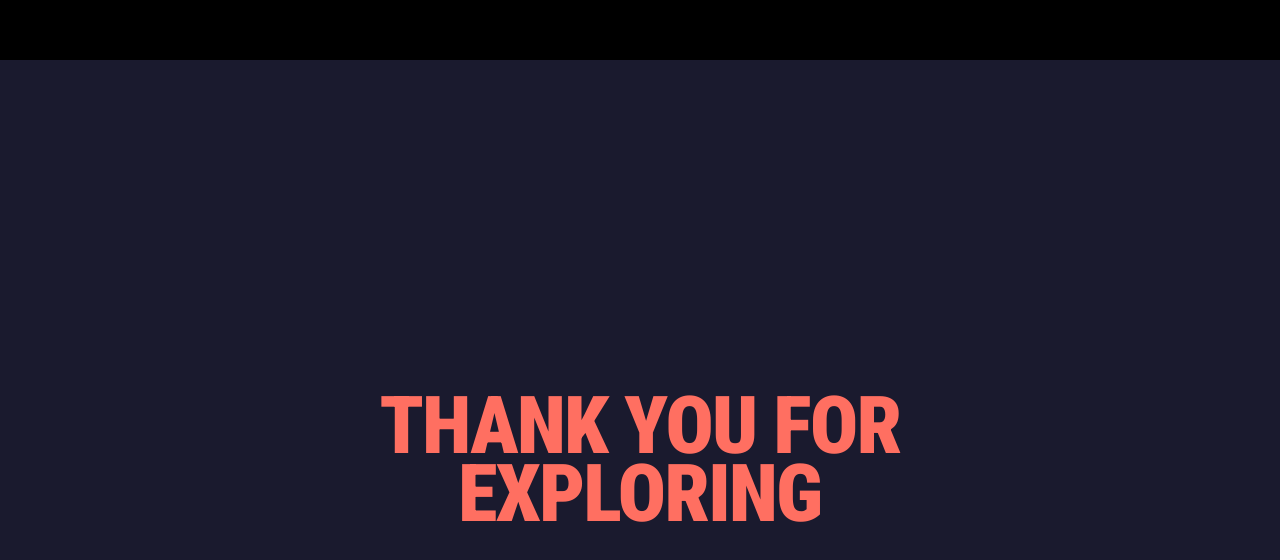
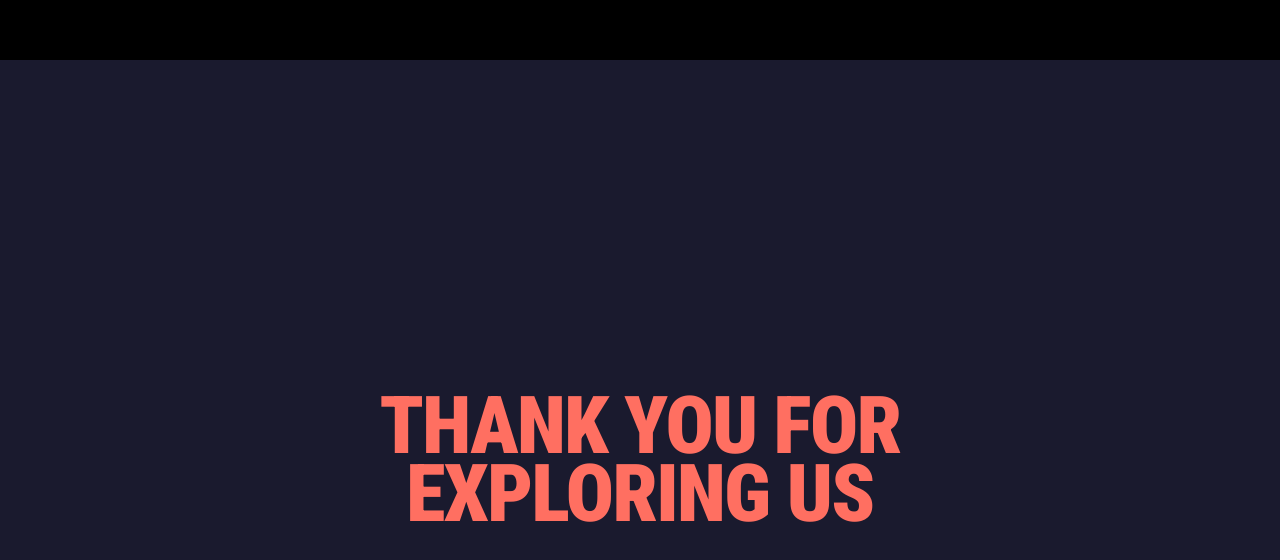
Before and after one commit to AnmolDev05/artworks-scroll-animation, a website built with Vite: page index.html in a window 1280 px wide. Shown: the part 6340-6900 px from the top of the page. Built offline with nearby package versions, Linux system fonts and the light colour scheme; some packages are replaced by stand-ins of ours.

Commit message:
text changes

```diff
--- a/index.html
+++ b/index.html
@@ -51,7 +51,7 @@
   </section>
 
   <section class="outro">
-    <h1>Thank you for exploring</h1>
+    <h1>Thank you for exploring us</h1>
   </section>
 
   <script type="module" src="/src/main.js"></script>
```
